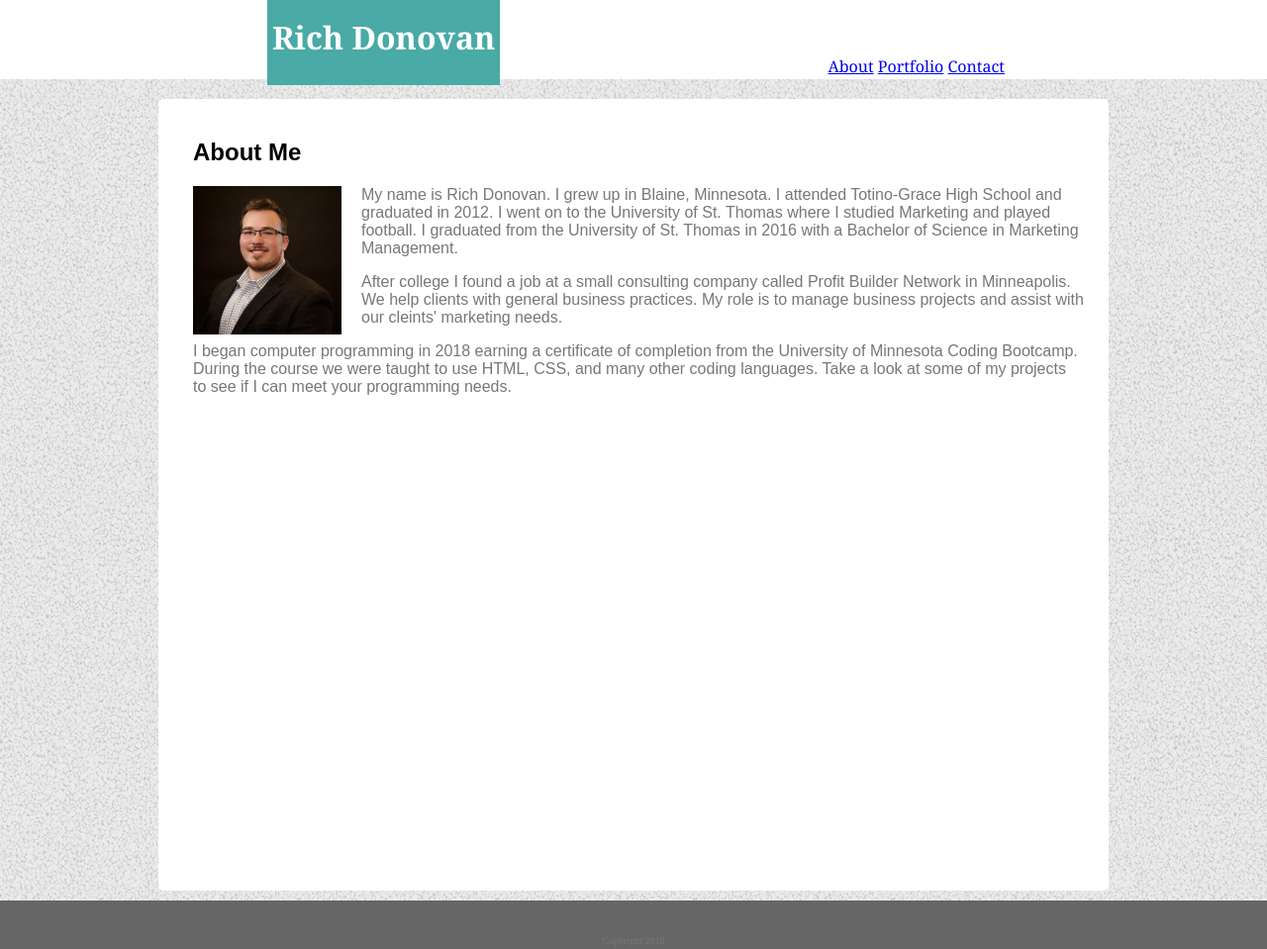
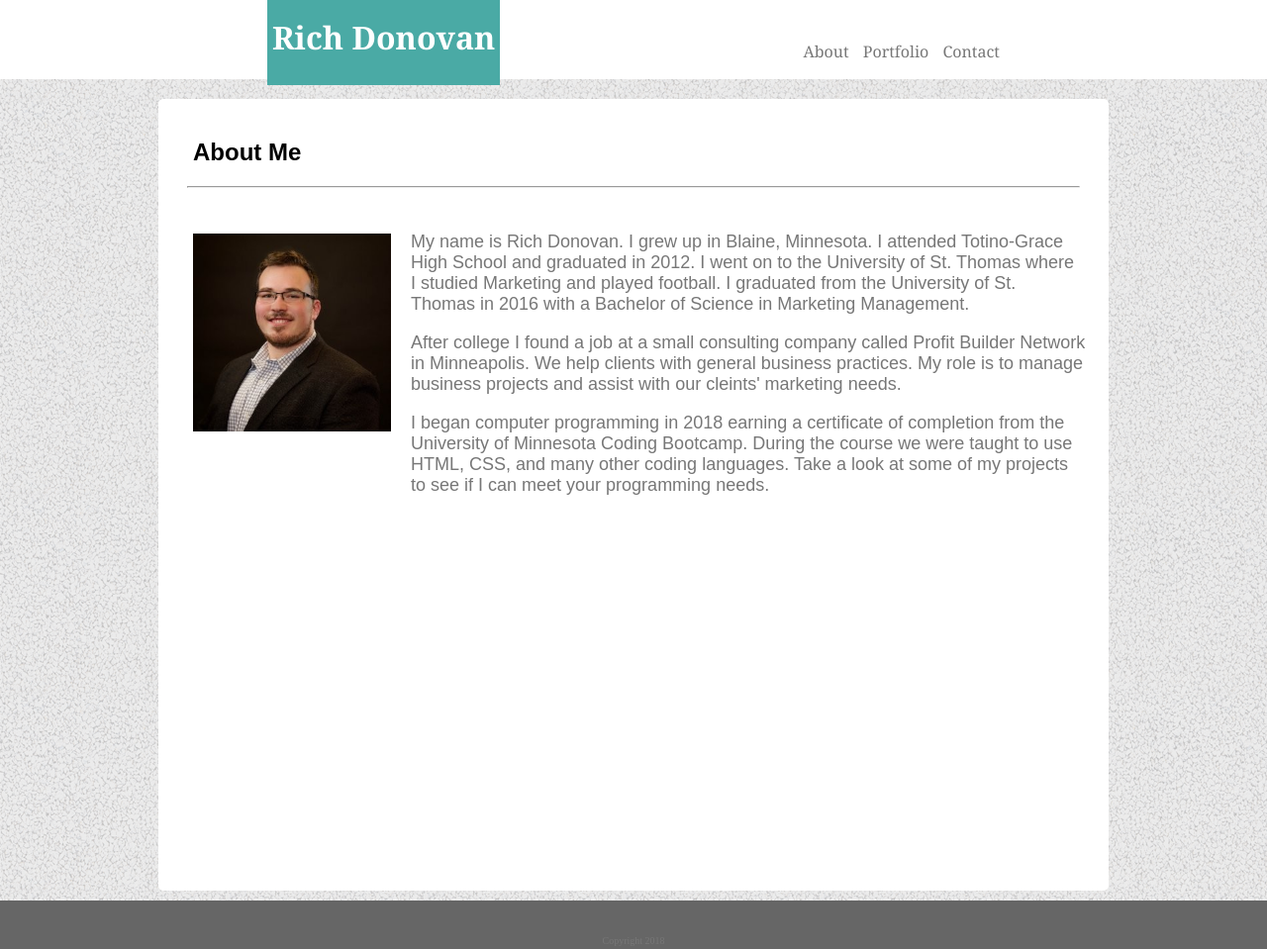
Before and after one commit to RichieD62/Basic-Portfolio, a plain HTML site: page index.html in a window 1280 px wide. Shown: the whole page at 99% size. Drawn offline with Linux system fonts and the light colour scheme.

Commit message:
Final Edits Made

```diff
--- a/assets/css/style.css
+++ b/assets/css/style.css
@@ -17,10 +17,13 @@ hr{
 
 #ProfileImage{
     float: left;
-    width: 150px;
-    height: 150x;
-    padding-right: 20px;
-    padding-left: 15px;
+    width: 200px;
+    height: 200px;
+    padding: 20px 20px 55px 15px;
+}
+
+.bio{
+    font-size: 18px;
 }
 
 #p1{
@@ -31,6 +34,9 @@ hr{
     padding-left: 15px;
     padding-right: 10px;
 }
+
+
+
 
 .container{
     width: 960px;
@@ -123,17 +129,23 @@ footer{
     margin-left: 280px;
 }
 
-.topnav a{
-    float: left;
-    color: color #ffffff;
-    text-align: center;
-    padding: 14px 16px;
+.top-nav-right > a{
+    text-decoration: none;
+    color: #777777;
+    margin: 5px;
 }
+
+.top-nav-right > a:hover{
+    background-color: #4aaaa5;
+    color: #666666;
+}
+
+
 
 .top-nav-right{
     clear: both;
     float: right;
-    margin-top: -30px;
+    margin-top: -45px;
     margin-right: 275px;
 }
 
--- a/index.html
+++ b/index.html
@@ -15,9 +15,9 @@
             <h1>Rich Donovan</h1>
         </div>
         <div class="top-nav-right">
-            <a href="index.html">About</a>
-            <a href="portfolio.html">Portfolio</a>
-            <a href="contact.html">Contact</a>
+            <a class="header-links" href="index.html">About</a>
+            <a class="header-links" href="portfolio.html">Portfolio</a>
+            <a class="header-links" href="contact.html">Contact</a>
         </div>
     </div>
 
@@ -27,12 +27,13 @@
 <div class="container">
     <div class="main">
             <h2 id="about">About Me</h2>
+            <hr><br>
 
         <!--Profile Picture-->
             <img src="assets/images/profile_pic2.png" alt="Rich Donovan" id="ProfileImage">
 
         <!--Bio-->
-        <div>
+        <div class="bio">
             <p id="p1">My name is Rich Donovan. I grew up in Blaine, Minnesota. I attended Totino-Grace High School and graduated in 2012. I went on to the University of St. Thomas where I studied Marketing and played football. I graduated from the University of St. Thomas in 2016 with a Bachelor of Science in Marketing Management.</p>
             <p id="p2">After college I found a job at a small consulting company called Profit Builder Network in Minneapolis. We help clients with general business practices. My role is to manage business projects and assist with our cleints' marketing needs.</p>
             <p id="p3">I began computer programming in 2018 earning a certificate of completion from the University of Minnesota Coding Bootcamp. During the course we were taught to use HTML, CSS, and many other coding languages. Take a look at some of my projects to see if I can meet your programming needs.</p>
```
Also changed, not shown: contact.html (+1 -0 lines), portfolio.html (+1 -1 lines).
